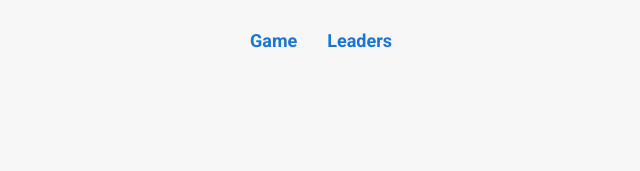
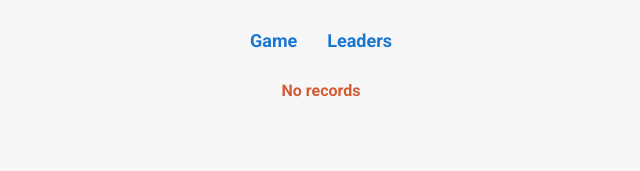
Before and after one commit to ArchonForm/react-minesweeper, a React (Create React App) app: page /leaders in a window 1280 px wide. Shown: the top 171 px of the page, without its empty margins (319-959 px from the left). Built offline with nearby package versions, Linux system fonts and the light colour scheme.

Commit message:
additional styling

```diff
--- a/src/components/Game/Game.tsx
+++ b/src/components/Game/Game.tsx
@@ -1,7 +1,8 @@
 import { useState, useEffect } from 'react'
 import produce from 'immer'
-import { Container, Button, Paper, Card, IconButton } from '@mui/material'
+import { Container, Button, Paper, Card } from '@mui/material'
 import { Stack } from '@mui/system'
+import ArrowBackIosIcon from '@mui/icons-material/ArrowBackIos'
 import { Cell } from '../Cell/Cell'
 import { initBoard, showEmptyCells, showGrid } from '../../utils'
 import { CellData, SetupData } from '../../interfaces'
@@ -143,7 +144,8 @@ export const Game = ({ setupData, setGameStarted, name }: GameProps) => {
                 color='success'
                 size='small'
               >
-                Settings
+                <ArrowBackIosIcon fontSize='small' />
+                Back to settings
               </Button>
               <Button
                 onClick={() => resetGame(setupData)}
--- a/src/pages/Leaders/Leaders.module.css
+++ b/src/pages/Leaders/Leaders.module.css
@@ -30,3 +30,7 @@
   margin-right: 5px;
   color: #d35b36;
 }
+
+.empty {
+  color: #d35b36;
+}
--- a/src/pages/Leaders/Leaders.tsx
+++ b/src/pages/Leaders/Leaders.tsx
@@ -6,6 +6,7 @@ export const Leaders = () => {
 
   return (
     <div className={styles.container}>
+      {!players.length && <div className={styles.empty}>No records</div>}
       {players.slice(0, 10).map((player, index) => (
         <div key={player.name} className={styles.row}>
           <div className={styles.rating}>{index + 1}.</div>
```
